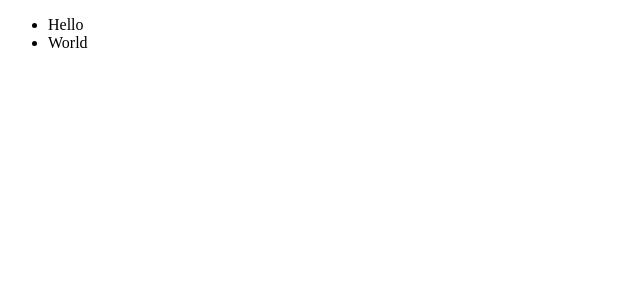
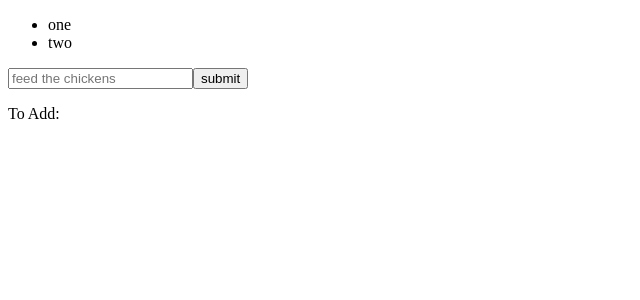
Before and after one commit to wanwari/react-to-do, a React (Create React App) app: page / in a window 1280 px wide. Shown: the top 300 px of the page, without its empty margins (0-640 px from the left). Built offline with nearby package versions, Linux system fonts and the light colour scheme.

Commit message:
feat: add items to list from input form

```diff
--- a/src/App.js
+++ b/src/App.js
@@ -1,11 +1,22 @@
+import { getValue } from "@testing-library/user-event/dist/utils";
+import { useState } from "react";
+import AddItem from "./components/AddItem";
 import List from "./components/List";
 
 const App = () => {
-  return(
-    <div>
-      <List />
-    </div>
-  )
+
+	const [toDoItems, setToDoItems] = useState(["one", "two"]);
+
+	const addItemToList = itemToAdd => {
+		setToDoItems(toDoItems => [...toDoItems, itemToAdd]);
+	}
+
+	return(
+		<>
+			<List toDoItems={ toDoItems }/>
+			<AddItem addItemToList={(itemToAdd) => addItemToList(itemToAdd) }/>
+		</>
+	)
 }
 
 export default App;
--- /dev/null
+++ b/src/components/AddItem.js
@@ -0,0 +1,28 @@
+import { useState } from 'react';
+
+const AddItem = props => {
+
+    const [itemToAdd, setItemToAdd] = useState("");
+
+    return(
+        <>
+            <form>
+                <input
+                    id="listItemToAdd"
+                    type="text"
+                    placeholder="feed the chickens"
+                    value={itemToAdd}
+                    onChange={(event) => { setItemToAdd(event.target.value)}}
+                />
+                <input
+                    type="button"
+                    value="submit"
+                    onClick={() => {props.addItemToList(itemToAdd)}}
+                />
+            </form>
+            <p>To Add: { itemToAdd }</p>
+        </>
+    );
+}
+
+export default AddItem;
--- a/src/components/List.js
+++ b/src/components/List.js
@@ -1,10 +1,11 @@
 import ListItem from "./ListItem";
 
-const List = () => {
+const List = ({ toDoItems }) => {
     return(
         <ul>
-            <ListItem>Hello</ListItem>
-            <ListItem>World</ListItem>
+            {toDoItems.map((item, index) => (
+                <ListItem key={ index }>{ item }</ListItem>
+            ))}
         </ul>
     );
 }
```
